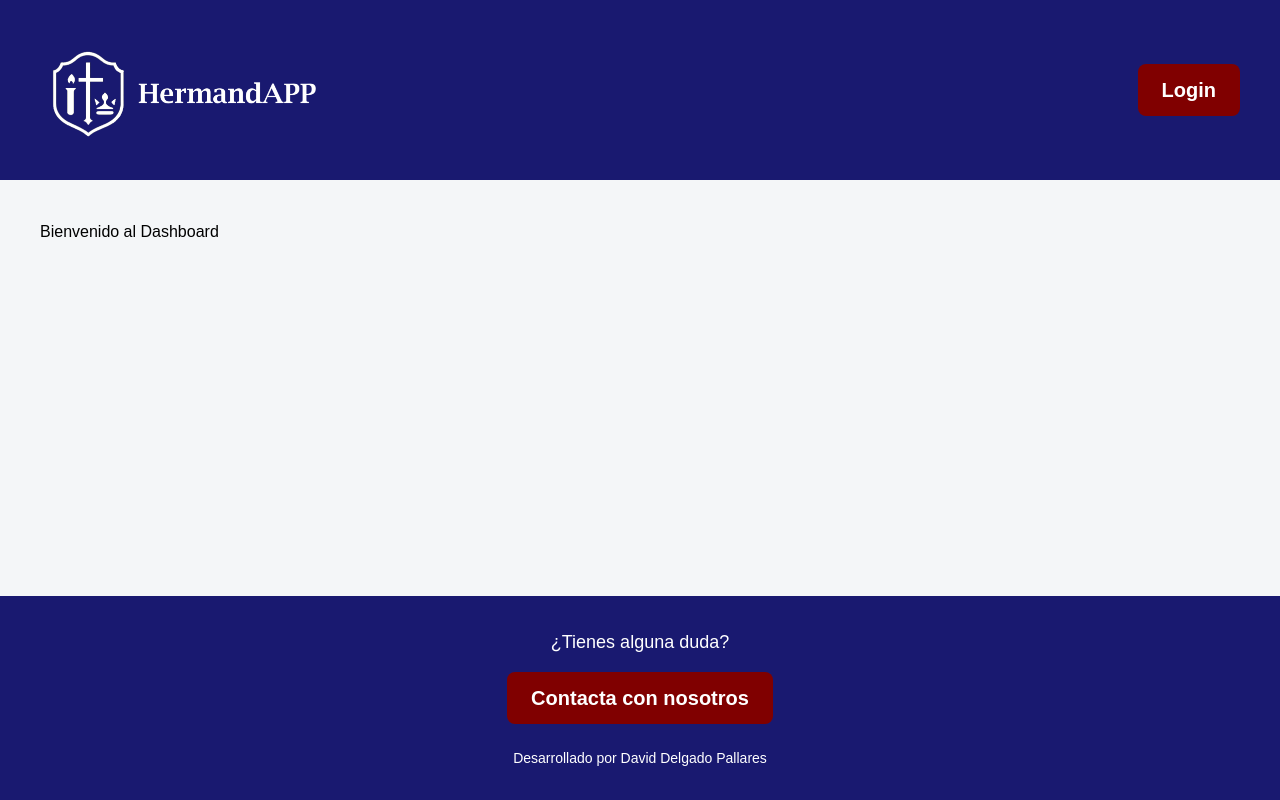
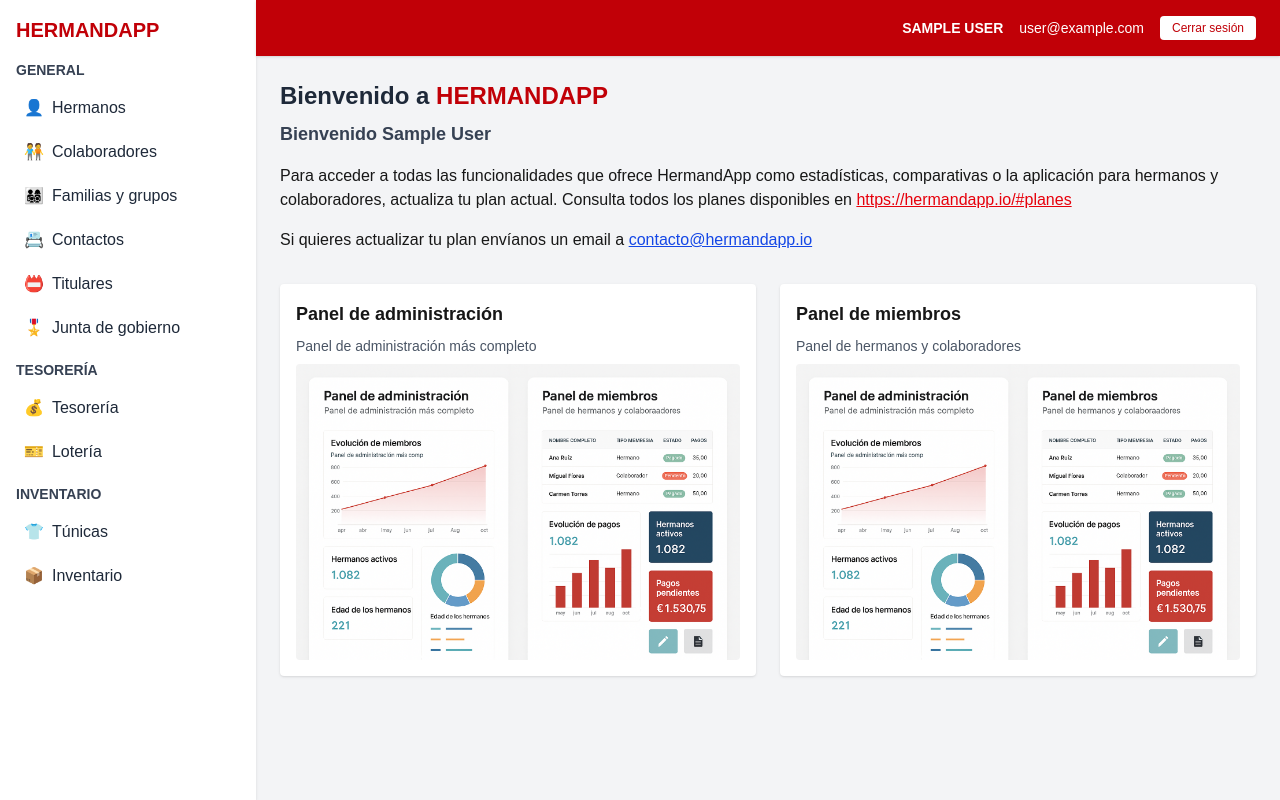
Before and after one commit to davdelpal1/HermandAPP, a Next.js app in the folder apps/web/: page /dashboard in a window 1280 px wide. Built offline with nearby package versions, Linux system fonts and the light colour scheme; no server answers; sample sign-in values are in the browser's storage.

Commit message:
Añadir dashboard sin terminar

```diff
--- a/apps/web/src/pages/dashboard.tsx
+++ b/apps/web/src/pages/dashboard.tsx
@@ -1,10 +1,10 @@
-import { useEffect } from 'react';
+import { useEffect, useState } from 'react';
 import { useRouter } from 'next/router';
-import { getAuth, onAuthStateChanged } from 'firebase/auth';
+import { getAuth, onAuthStateChanged, signOut, User } from 'firebase/auth';
 import { initializeApp } from 'firebase/app';
-import Layout from '@/components/Layout';
+import Image from 'next/image';
+import dashboardPreview from '../assets/images/dashboard-preview.png'; // Usa tu propia imagen
 
-// Configura tu proyecto de Firebase aquí
 const firebaseConfig = {
     apiKey: "AIzaSyBa48T8X9LC95zI5lKZpOAD5DalmGuCytI",
     authDomain: "hermandapp-bed16.firebaseapp.com",
@@ -17,23 +17,111 @@ const firebaseConfig = {
 const app = initializeApp(firebaseConfig);
 const auth = getAuth(app);
 
-export default function Dashboard() {
+const Dashboard = () => {
   const router = useRouter();
+  const [user, setUser] = useState<User | null>(null);
 
   useEffect(() => {
-    const unsubscribe = onAuthStateChanged(auth, user => {
-      if (!user) {
+    const unsubscribe = onAuthStateChanged(auth, (currentUser) => {
+      if (!currentUser) {
         router.push('/login');
+      } else {
+        setUser(currentUser);
       }
     });
     return () => unsubscribe();
   }, [router]);
 
+  const handleLogout = async () => {
+    await signOut(auth);
+    router.push('/login');
+  };
+
   return (
-    <div className="min-h-screen bg-white font-sans text-black">
-      <Layout>
-        <h1>Bienvenido al Dashboard</h1>
-      </Layout>
+    <div className="flex h-screen bg-gray-100">
+      {/* Sidebar */}
+      <aside className="w-64 bg-white shadow p-4 flex flex-col gap-4">
+        <h2 className="text-xl font-bold text-red-700">HERMANDAPP</h2>
+        <nav className="space-y-3">
+          <p className="font-semibold text-sm text-gray-700">GENERAL</p>
+          <SidebarItem icon="👤" label="Hermanos" />
+          <SidebarItem icon="🧑‍🤝‍🧑" label="Colaboradores" />
+          <SidebarItem icon="👨‍👩‍👧‍👦" label="Familias y grupos" />
+          <SidebarItem icon="📇" label="Contactos" />
+          <SidebarItem icon="📛" label="Titulares" />
+          <SidebarItem icon="🎖️" label="Junta de gobierno" />
+          <p className="font-semibold text-sm text-gray-700 mt-4">TESORERÍA</p>
+          <SidebarItem icon="💰" label="Tesorería" />
+          <SidebarItem icon="🎫" label="Lotería" />
+          <p className="font-semibold text-sm text-gray-700 mt-4">INVENTARIO</p>
+          <SidebarItem icon="👕" label="Túnicas" />
+          <SidebarItem icon="📦" label="Inventario" />
+        </nav>
+      </aside>
+
+      {/* Main panel */}
+      <div className="flex-1 flex flex-col">
+        {/* Top bar */}
+        <header className="bg-red-700 text-white px-6 py-4 flex justify-between items-center shadow">
+          <div></div>
+          <div className="flex items-center gap-4">
+            {user && (
+              <>
+                <span className="text-sm font-semibold uppercase">
+                  {user.displayName || 'USUARIO'}
+                </span>
+                <span className="text-sm">{user.email}</span>
+                <button
+                  onClick={handleLogout}
+                  className="text-xs bg-white text-red-700 px-3 py-1 rounded hover:bg-gray-200"
+                >
+                  Cerrar sesión
+                </button>
+              </>
+            )}
+          </div>
+        </header>
+
+        {/* Content */}
+        <main className="p-6 overflow-auto">
+          <h1 className="text-2xl font-bold text-gray-800 mb-2">Bienvenido a <span className="text-red-700">HERMANDAPP</span></h1>
+          <h2 className="text-lg font-semibold text-gray-700 mb-4">
+            Bienvenido {user?.displayName || 'Hermano/a'}
+          </h2>
+          <p className="mb-4">
+            Para acceder a todas las funcionalidades que ofrece HermandApp como estadísticas,
+            comparativas o la aplicación para hermanos y colaboradores, actualiza tu plan actual.
+            Consulta todos los planes disponibles en{' '}
+            <a href="https://hermandapp.io/#planes" className="text-red-600 underline">https://hermandapp.io/#planes</a>
+          </p>
+          <p className="mb-8">
+            Si quieres actualizar tu plan envíanos un email a <a href="mailto:contacto@hermandapp.io" className="text-blue-700 underline">contacto@hermandapp.io</a>
+          </p>
+
+          {/* Dashboard previews */}
+          <div className="grid md:grid-cols-2 gap-6">
+            <div className="bg-white p-4 shadow rounded">
+              <h3 className="text-lg font-bold mb-2">Panel de administración</h3>
+              <p className="text-sm mb-2 text-gray-600">Panel de administración más completo</p>
+              <Image src={dashboardPreview} alt="Panel administración" className="rounded" />
+            </div>
+            <div className="bg-white p-4 shadow rounded">
+              <h3 className="text-lg font-bold mb-2">Panel de miembros</h3>
+              <p className="text-sm mb-2 text-gray-600">Panel de hermanos y colaboradores</p>
+              <Image src={dashboardPreview} alt="Panel miembros" className="rounded" />
+            </div>
+          </div>
+        </main>
+      </div>
     </div>
   );
-}
+};
+
+const SidebarItem = ({ icon, label }: { icon: string; label: string }) => (
+  <div className="flex items-center gap-2 text-gray-800 hover:bg-gray-100 rounded px-2 py-1 cursor-pointer">
+    <span>{icon}</span>
+    <span>{label}</span>
+  </div>
+);
+
+export default Dashboard;
```
Also changed, not shown: apps/web/src/assets/images/dashboard-preview.png (added).
